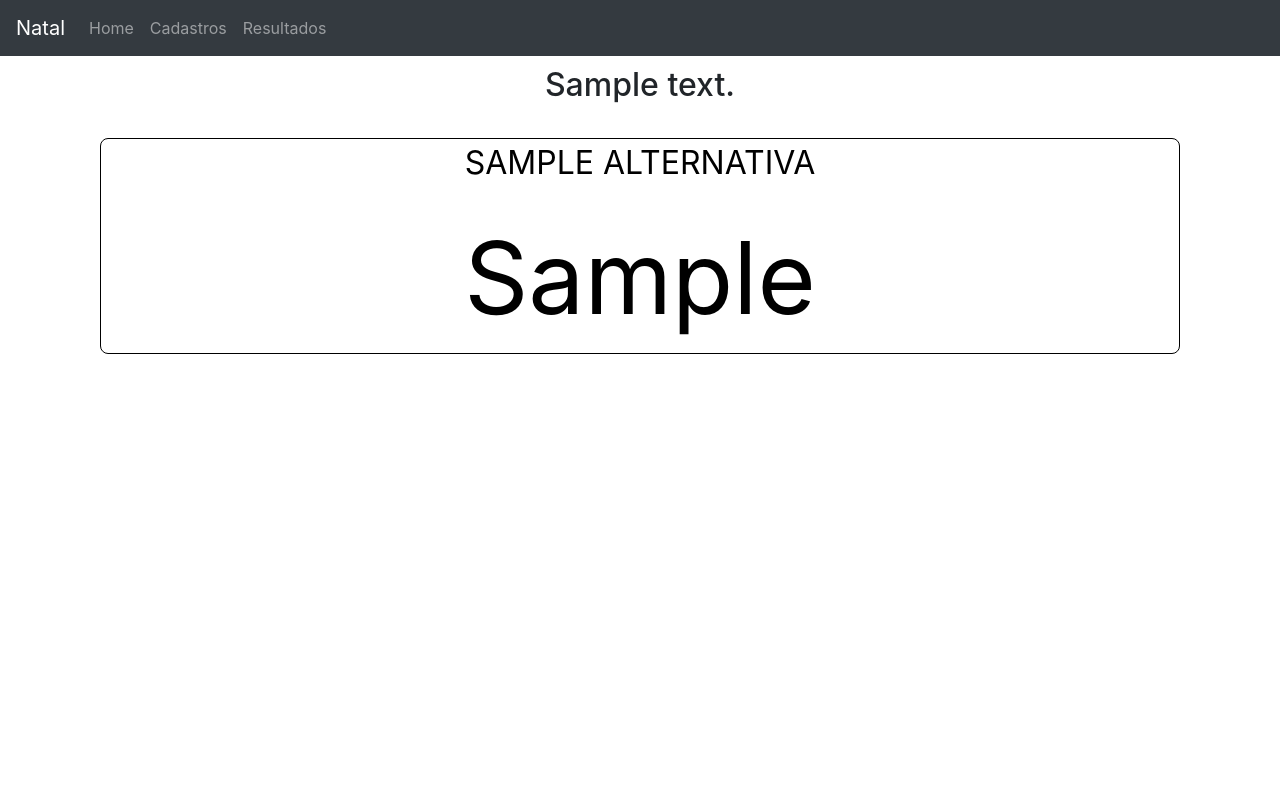
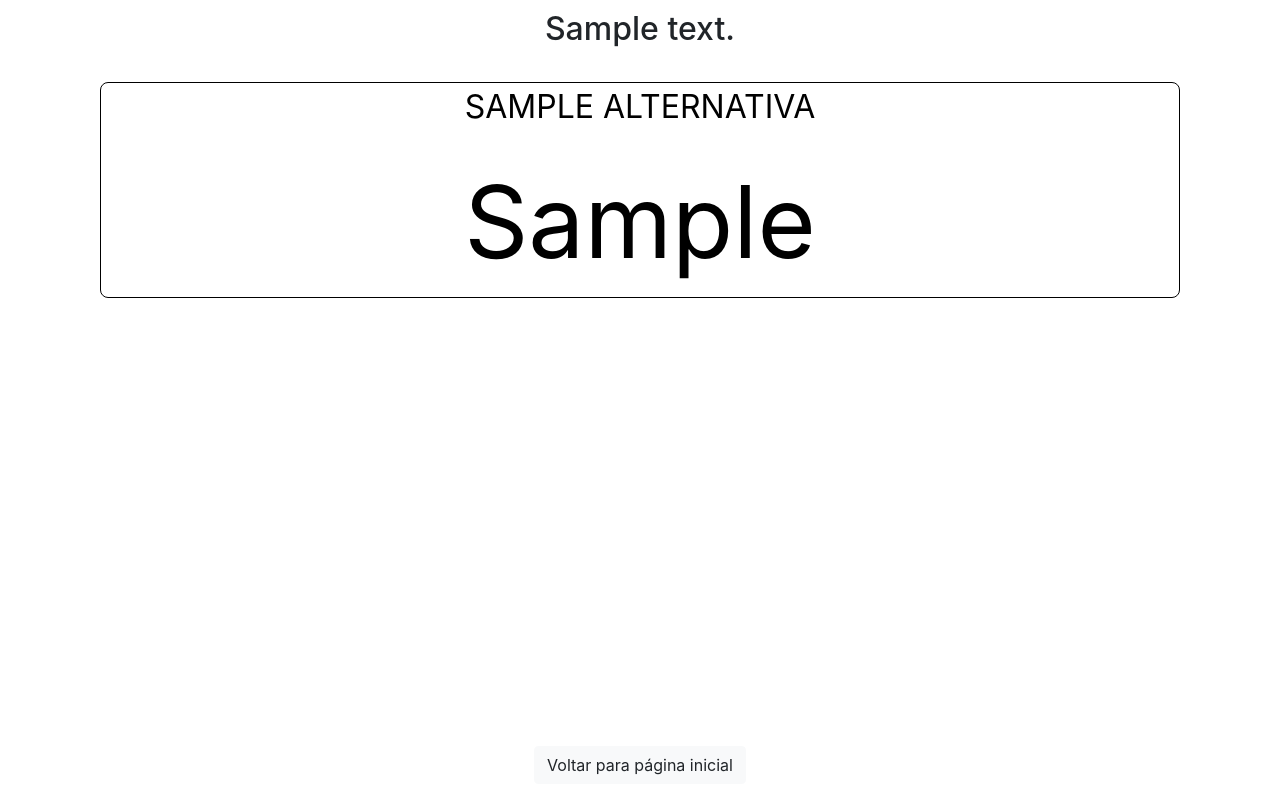
Before and after one commit to higorgustavo/natal-avaliacoes, a Django app: page /pesquisa-loja/1/ in a window 1280 px wide. Run offline with Django 3.2, Linux system fonts and the light colour scheme; tables that the repository leaves empty hold one stand-in row (values such as "Sample post"); some libraries are stand-ins or nearby versions.

Commit message:
Add footer e remoção do navbar da page de votação

```diff
--- a/avaliacoes/templates/alternativas.html
+++ b/avaliacoes/templates/alternativas.html
@@ -1,10 +1,6 @@
 {% extends 'base.html' %}
 
 {% block titulo %} {{ pergunta.loja.nome }} - Vote {% endblock %}
-
-{% block navbar %}
-    {% include 'statics/components/_navbar.html' %}
-{% endblock %}
 
 {% block content %}
     <h2 class="titulo">{{ pergunta.pergunta_texto }}</h2><br>
@@ -29,9 +25,15 @@
     </div>
 {% endblock %}
 
+<div class="div-footer">
+    {% block footer %}
+        {% include 'statics/components/_footer.html' %}
+    {% endblock %}
+</div>
+
 {% block scripts %}
     <script>
-        $().ready(function() {
+        $().ready(function () {
             setTimeout(function () {
                 $('#alert').hide(); // "foo" é o id do elemento que seja manipular.
             }, 3000); // O valor é representado em milisegundos.
--- a/templates/base.html
+++ b/templates/base.html
@@ -6,6 +6,7 @@
     <meta charset="utf-8">
     <meta name="viewport" content="width=device-width, initial-scale=1, shrink-to-fit=no">
     <link rel="stylesheet" href="{% static 'css/style.css' %}">
+    <link rel="stylesheet" href="{% static 'css/responsive.css' %}">
 
     <!-- Bootstrap CSS -->
     <link rel="stylesheet" href="https://maxcdn.bootstrapcdn.com/bootstrap/4.0.0/css/bootstrap.min.css"
@@ -25,6 +26,8 @@
     {% endblock %}
 </div>
 
+{% block footer %}
+{% endblock %}
 
 <script src="https://code.jquery.com/jquery-3.2.1.slim.min.js"
         integrity="sha384-KJ3o2DKtIkvYIK3UENzmM7KCkRr/rE9/Qpg6aAZGJwFDMVNA/GpGFF93hXpG5KkN"
--- /dev/null
+++ b/templates/statics/components/_footer.html
@@ -0,0 +1,3 @@
+<div class="footer">
+    <a class="btn btn-light" href="{% url 'listar_lojas' %}">Voltar para página inicial</a>
+</div>
--- /dev/null
+++ b/templates/statics/css/responsive.css
@@ -0,0 +1,7 @@
+@media (max-width: 575px) {
+    .footer {
+        display: block;
+        position: relative;
+        clear: both;
+    }
+}
--- a/templates/statics/css/style.css
+++ b/templates/statics/css/style.css
@@ -16,22 +16,41 @@ h1, h2, h3 {
     border-radius: 8px;
     color: #000000;
     -moz-transition: all 0.3s;
-	-webkit-transition: all 0.3s;
-	transition: all 0.3s;
+    -webkit-transition: all 0.3s;
+    transition: all 0.3s;
     margin-bottom: 15px;
 }
 
 .div-alternativas:hover {
     opacity: 0.95;
     -moz-transform: scale(1.1);
-	-webkit-transform: scale(1.1);
-	transform: scale(1.1);
+    -webkit-transform: scale(1.1);
+    transform: scale(1.1);
 }
 
 a.link-voto:link {
     text-decoration: none;
 }
 
-.alternativa{
+.alternativa {
     font-size: 32px;
 }
+
+.div-footer {
+    margin: 50px;
+}
+
+.footer {
+    text-align: center;
+    padding: 1rem;
+    position: fixed;
+    bottom: 0;
+    width: 100%;
+    box-sizing: border-box;
+    z-index: 1;
+}
+
+.link-footer {
+    text-decoration: none;
+    color: #000000;
+}
```
Also changed, not shown: avaliacoes/migrations/0001_initial.py. Lines whose indentation alone changed are shown as unchanged.
